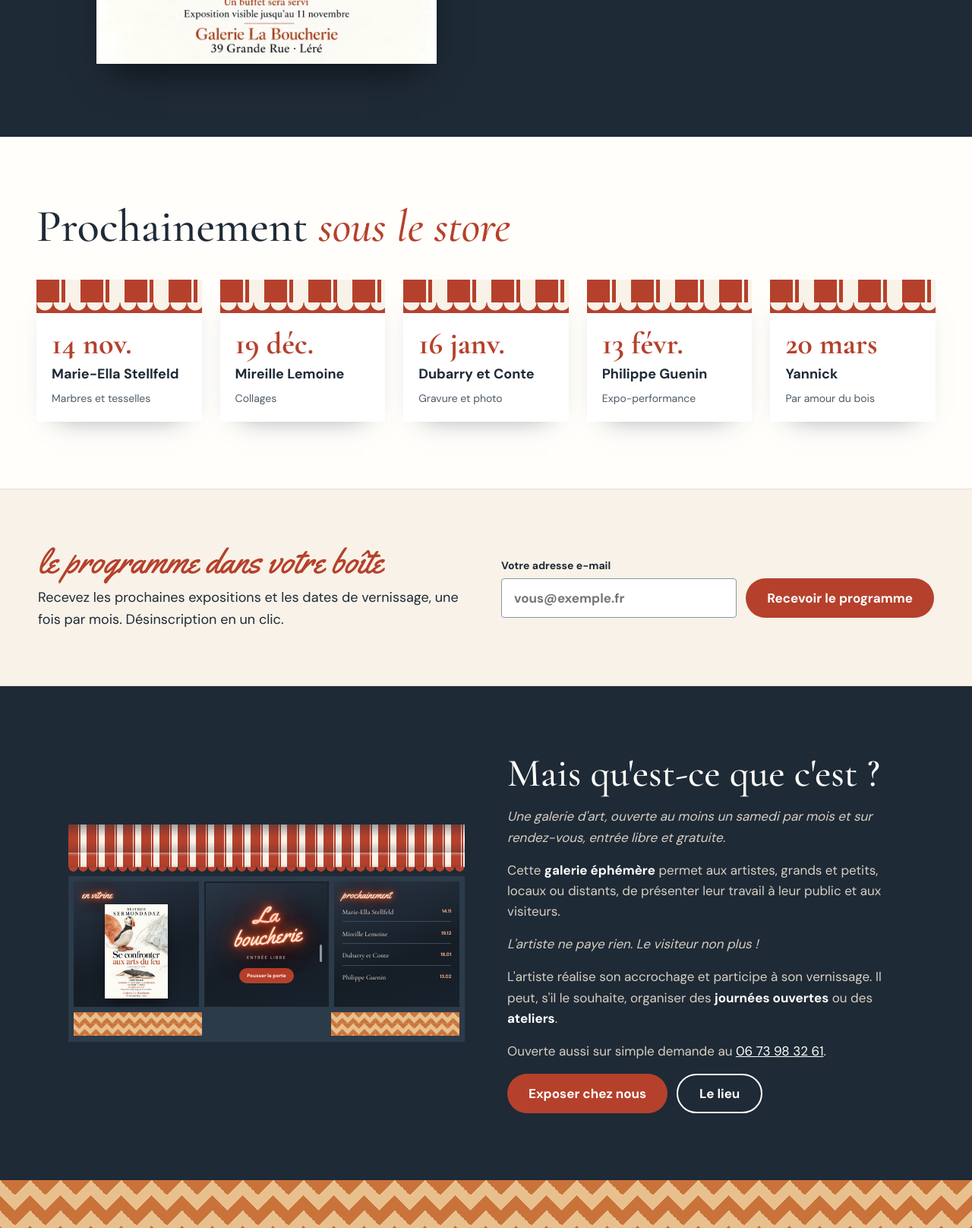
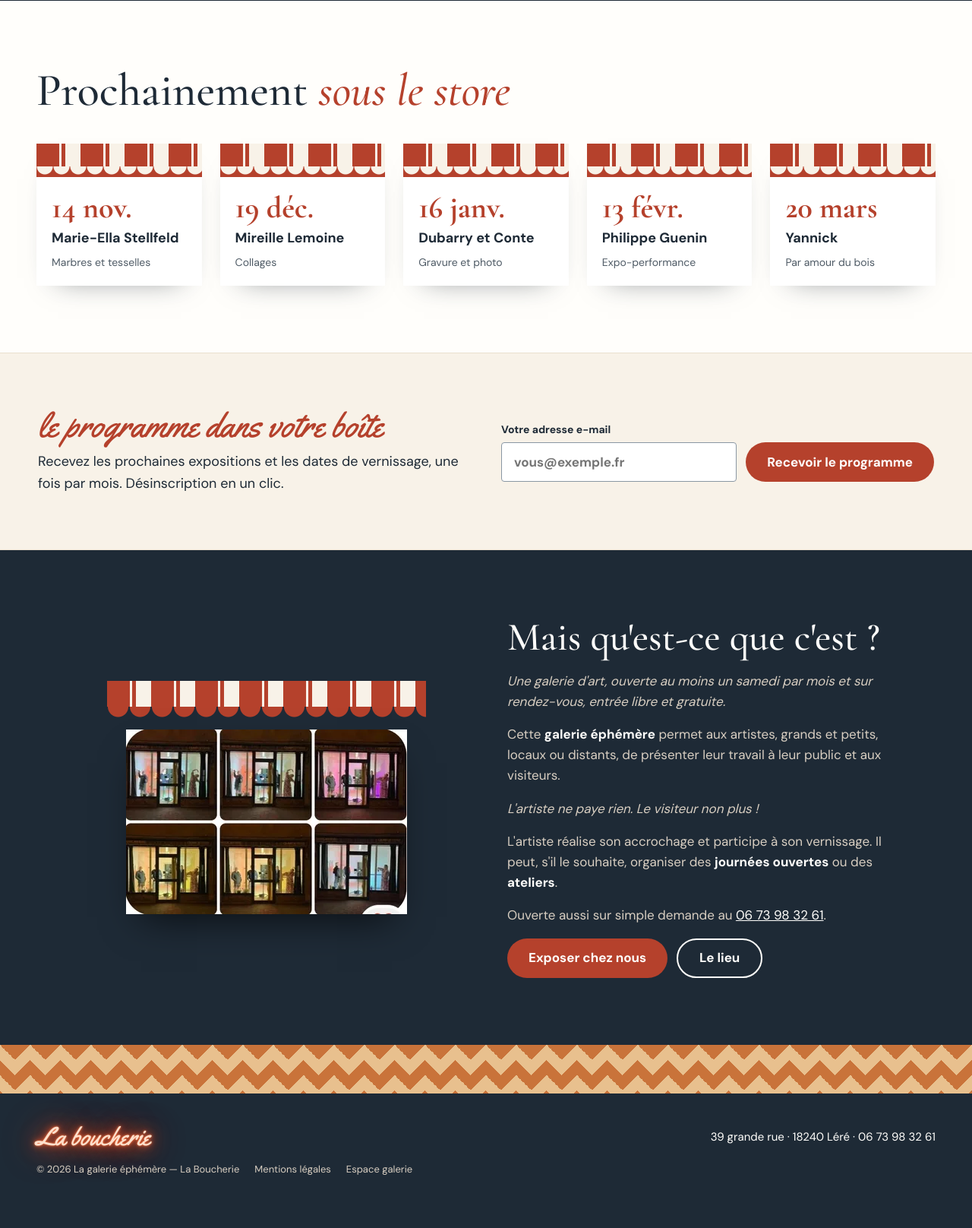
Before and after one commit to Natparis/galerielaboucherie, a PHP site: page / in a window 1280 px wide. Shown: the part 1740-3356 px from the top of the page at 76% size. After the commit the page ends 3286 px from the top, so only its background shows below. Run offline with PHP 8.4, Linux system fonts and the light colour scheme.

Commit message:
Accueil : l'illustration de la vitrine revient en haut, photo de devanture supprimée
Le bloc « Qu'est-ce que c'est ? » montre la vitrine un soir de vernissage
(photo encadrée sous le store, modifiable dans l'espace galerie).

Co-Authored-By: Claude Opus 5.5 <noreply@anthropic.com>
Claude-Session: https://claude.ai/code/session_01MSutDAon2zekYMpbT3waQE

```diff
--- a/assets/css/site.css
+++ b/assets/css/site.css
@@ -91,6 +91,9 @@ p{margin:0}
 .minis .tech{font-size:14px;color:var(--gris)}
 .quoi{padding:88px 48px}
 .quoi .grille{max-width:1100px;margin:0 auto;align-items:center}
+.photo-store{margin:0 auto;width:100%;max-width:420px;display:flex;flex-direction:column}
+.photo-store .store{height:34px}
+.photo-store img{display:block;width:88%;margin:12px auto 0;box-shadow:0 24px 48px -20px rgba(0,0,0,.7)}
 .quoi .txt{display:flex;flex-direction:column;gap:16px;color:var(--sable)}
 .quoi .txt strong{color:var(--papier)}
 
--- a/inc/schema.php
+++ b/inc/schema.php
@@ -137,11 +137,13 @@ return [
                 'titre1' => ['label' => 'Titre, 1re ligne', 'type' => 'text', 'default' => 'Sous le store,'],
                 'titre2' => ['label' => 'Titre, 2e ligne (italique rouge)', 'type' => 'text', 'default' => 'un artiste par mois.'],
                 'intro' => ['label' => 'Introduction', 'type' => 'textarea', 'rows' => 3, 'default' => 'Là où l\'on vendait entrecôtes et paupiettes, on accroche désormais peintures, céramiques et gravures. Entrée libre, vernissage à 18 h.'],
-                'photo' => ['label' => 'Photo de la devanture', 'type' => 'image', 'default' => 'uploads/devanture.jpg', 'help' => 'Laisser vide pour afficher l\'illustration dessinée de la devanture.'],
+                'photo' => ['label' => 'Image en haut de l\'accueil', 'type' => 'image', 'help' => 'Laisser vide (conseillé) pour afficher l\'illustration dessinée de la vitrine, avec l\'affiche de l\'expo en cours et les prochaines dates.'],
                 'prochainement' => ['label' => 'Titre « Prochainement »', 'type' => 'text', 'default' => 'Prochainement'],
                 'prochainement2' => ['label' => 'Suite du titre (italique)', 'type' => 'text', 'default' => 'sous le store'],
                 'newsletter_titre' => ['label' => 'Newsletter : titre néon', 'type' => 'text', 'default' => 'le programme dans votre boîte'],
                 'newsletter_texte' => ['label' => 'Newsletter : texte', 'type' => 'text', 'default' => 'Recevez les prochaines expositions et les dates de vernissage, une fois par mois. Désinscription en un clic.'],
+                'galerie_photo' => ['label' => 'Photo du bloc « Qu\'est-ce que c\'est ? »', 'type' => 'image', 'default' => 'uploads/vitrine-vernissage.webp', 'help' => 'Une photo d\'au moins 800 pixels de large sera plus nette.'],
+                'galerie_photo_alt' => ['label' => 'Description de cette photo (accessibilité)', 'type' => 'text', 'default' => 'La vitrine de La Boucherie un soir de vernissage, vue de la rue'],
                 'galerie_titre' => ['label' => 'Titre du bloc « Qu\'est-ce que c\'est ? »', 'type' => 'text', 'default' => 'Mais qu\'est-ce que c\'est ?'],
                 'galerie_texte' => ['label' => 'Texte du bloc « Qu\'est-ce que c\'est ? »', 'type' => 'textarea', 'rows' => 8, 'default' => "*Une galerie d'art, ouverte au moins un samedi par mois et sur rendez-vous, entrée libre et gratuite.*\n\nCette **galerie éphémère** permet aux artistes, grands et petits, locaux ou distants, de présenter leur travail à leur public et aux visiteurs.\n\n*L'artiste ne paye rien. Le visiteur non plus !*\n\nL'artiste réalise son accrochage et participe à son vernissage. Il peut, s'il le souhaite, organiser des **journées ouvertes** ou des **ateliers**."],
             ],
--- a/index.php
+++ b/index.php
@@ -25,7 +25,7 @@ page_start('', 'accueil', ['jsonld' => [
     <div class="btns"><a class="btn" href="expo.php">Voir l'expo du mois</a><a class="btn btn-ligne" href="programme.php">Le programme</a></div>
   </div>
 <?php if ($p['photo']): ?>
-  <figure style="margin:0"><img class="photo" src="<?= e(url($p['photo'])) ?>" alt="La devanture de <?= e($s['nom']) ?> au <?= e($s['adresse']) ?> : store rayé rouge et crème, enseigne Ets Fumey, néon « Galerie éphémère La boucherie » derrière la porte vitrée" width="1000" height="667"></figure>
+  <figure style="margin:0"><img class="photo" src="<?= e(url($p['photo'])) ?>" alt="La devanture de <?= e($s['nom']) ?> au <?= e($s['adresse']) ?>"></figure>
 <?php else: devanture($cur, $next); endif ?>
 </section>
 
@@ -76,7 +76,11 @@ page_start('', 'accueil', ['jsonld' => [
 <?php if (trim($p['galerie_texte'])): ?>
 <section class="quoi sombre">
   <div class="grille">
-    <?php devanture($cur, $next) ?>
+<?php if ($p['galerie_photo']): ?>
+    <figure class="photo-store"><div class="store" aria-hidden="true"></div><div class="frange" aria-hidden="true"></div><img src="<?= e(url($p['galerie_photo'])) ?>" alt="<?= e($p['galerie_photo_alt']) ?>" loading="lazy"></figure>
+<?php elseif ($p['photo']): devanture($cur, $next); else: ?>
+    <div></div>
+<?php endif ?>
     <div class="txt">
       <h2 class="h-2" style="color:var(--papier)"><?= e($p['galerie_titre']) ?></h2>
       <?= paras($p['galerie_texte']) ?>
```
Also changed, not shown: uploads/devanture.jpg (deleted).
